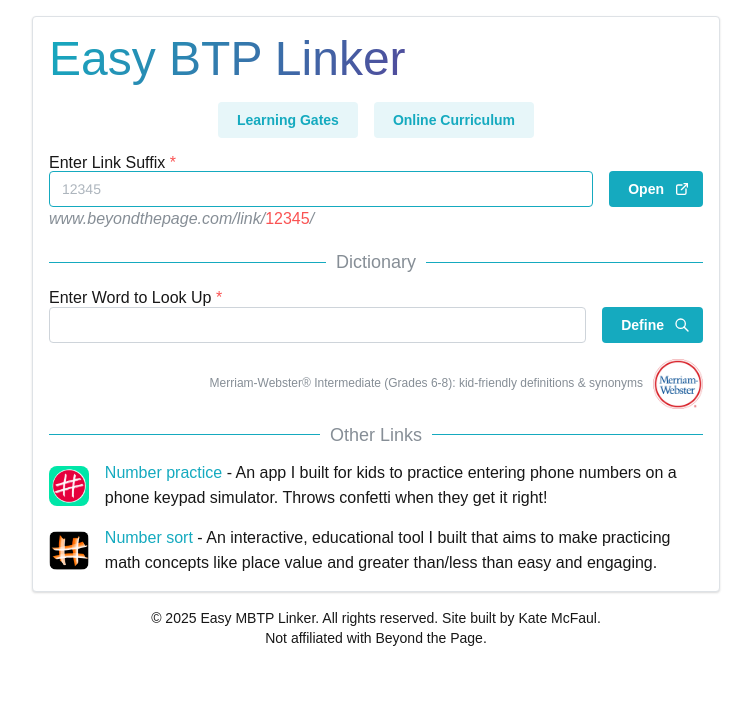
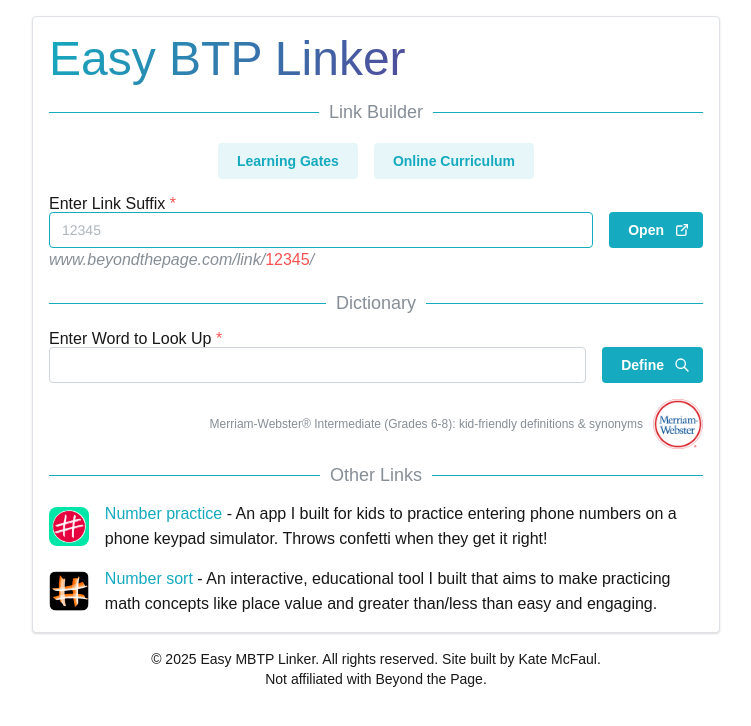
Before and after one commit to craftykate/mbtp-linker, a Next.js app: page / in a window 1280 px wide. Shown: the top 726 px of the page, without its empty margins (264-1015 px from the left). Built offline with nearby package versions, Linux system fonts and the light colour scheme.

Commit message:
Add label to link builder

```diff
--- a/components/quick-links/QuickLinks.tsx
+++ b/components/quick-links/QuickLinks.tsx
@@ -1,6 +1,6 @@
 "use client";
 
-import { Button, Flex } from "@mantine/core";
+import { Button, Flex, Divider, Text } from "@mantine/core";
 import { usePathname } from "next/navigation";
 import { logUi } from "@/lib/logging/client-logging/logClient";
 
@@ -23,6 +23,14 @@ export default function QuickLinks() {
   };
 
   return (
+    <>
+      <Divider
+        my="sm"
+        color="cyan"
+        label={<Text size="lg">Link Builder</Text>}
+        labelPosition="center"
+        size="xs"
+      />
       <Flex justify="center" gap="md" my="md">
         <Button
           variant="light"
@@ -49,5 +57,6 @@ export default function QuickLinks() {
           Online Curriculum
         </Button>
       </Flex>
+    </>
   );
 }
```
Lines whose indentation alone changed are shown as unchanged.
